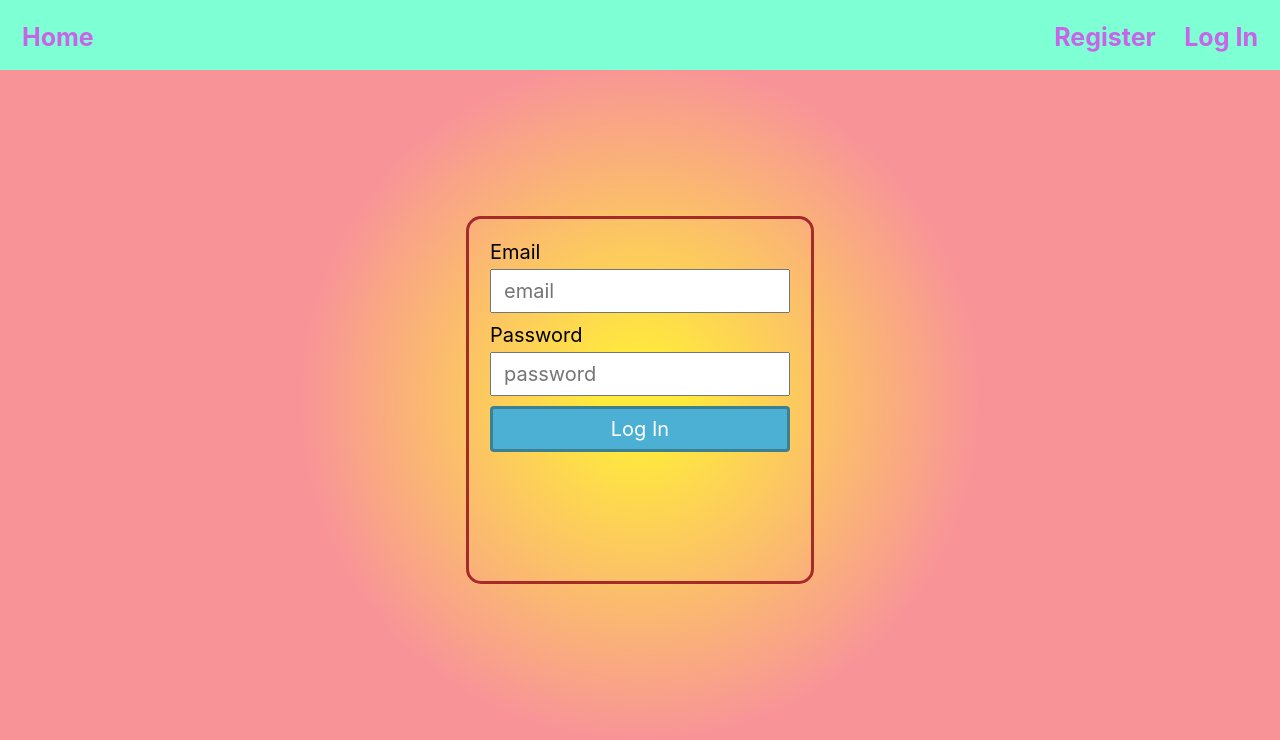
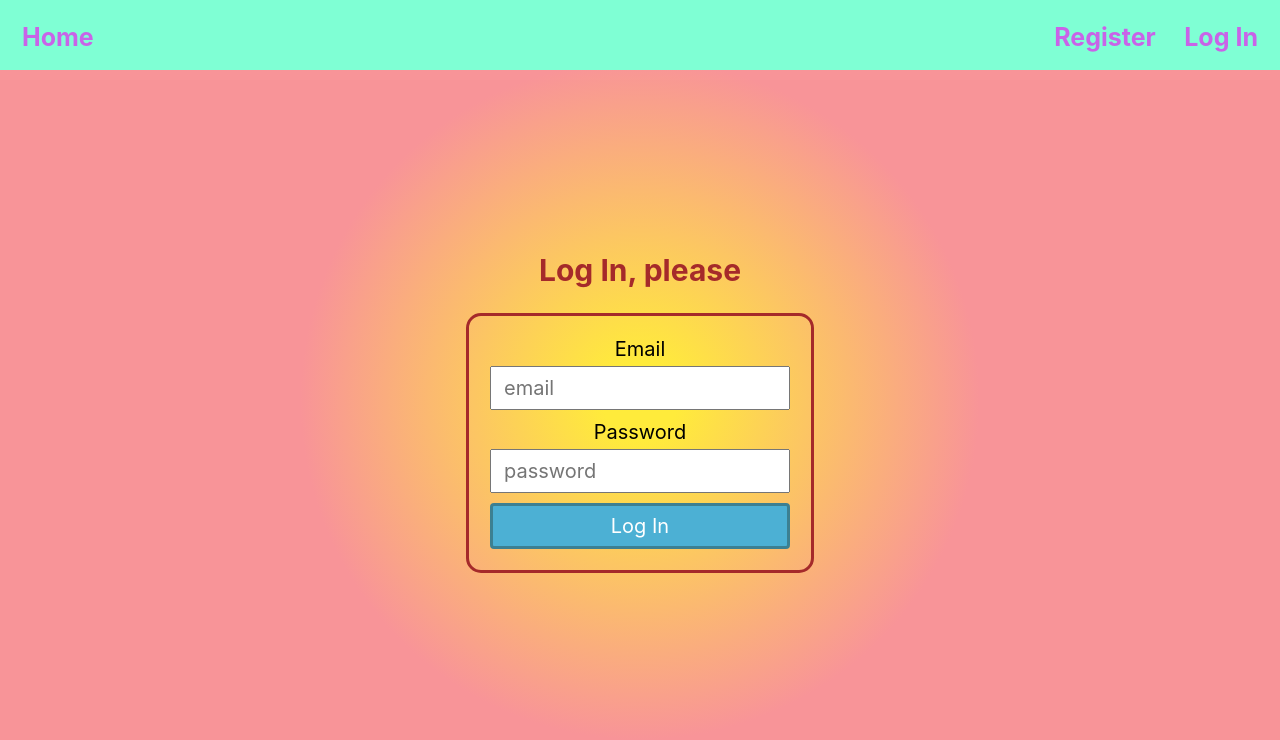
Before and after one commit to VitaTro/goit-react-hw-08-phonebook, a React (Create React App) app: page /goit-react-hw-08-phonebook/login in a window 1280 px wide. Shown: the top 740 px of the page. Built offline with nearby package versions, Linux system fonts and the light colour scheme.

Commit message:
020620245

```diff
--- a/package.json
+++ b/package.json
@@ -9,6 +9,7 @@
     "@testing-library/react": "^12.1.4",
     "@testing-library/user-event": "^13.5.0",
     "axios": "^1.7.2",
+    "modern-normalize": "^2.0.0",
     "notiflix": "^3.2.7",
     "react": "^18.1.0",
     "react-dom": "^18.1.0",
--- a/src/components/LoginForm/LoginForm.jsx
+++ b/src/components/LoginForm/LoginForm.jsx
@@ -1,6 +1,13 @@
 import { useDispatch } from 'react-redux';
 import { login } from '../../redux/auth/operations';
-import { Button, Form, Input, Label, Section } from './LoginForm.styled';
+import {
+  Button,
+  Form,
+  Input,
+  Label,
+  Section,
+  Wrapper,
+} from './LoginForm.styled';
 
 // відповідає за форму авторизації користувача
 export const LoginForm = () => {
@@ -22,6 +29,8 @@ export const LoginForm = () => {
 
   return (
     <Section>
+      <Wrapper>
+        <h2> Log In, please</h2>
         <Form onSubmit={handleSubmit}>
           <Label>
             Email
@@ -47,6 +56,7 @@ export const LoginForm = () => {
           </Label>
           <Button type="submit"> Log In</Button>
         </Form>
+      </Wrapper>
     </Section>
   );
 };
--- a/src/components/LoginForm/LoginForm.styled.jsx
+++ b/src/components/LoginForm/LoginForm.styled.jsx
@@ -11,6 +11,12 @@ export const Section = styled.section`
   justify-content: center;
   align-items: center;
   height: 100vh;
+`;
+export const Wrapper = styled.div`
+  font-size: 20px;
+  margin: 0 auto;
+  text-align: center;
+  color: brown;
 `;
 export const Form = styled.form`
   display: flex;
--- a/src/components/RegisterForm/RegisterForm.jsx
+++ b/src/components/RegisterForm/RegisterForm.jsx
@@ -1,6 +1,13 @@
 import { useDispatch } from 'react-redux';
 import { register } from '../../redux/auth/operations';
-import { Button, Form, Input, Label, Section } from './RegisterForm.styled';
+import {
+  Button,
+  Form,
+  Input,
+  Label,
+  Section,
+  Wrapper,
+} from './RegisterForm.styled';
 // відповідає за форму реєстрації нового користувача
 export const RegisterForm = () => {
   const dispatch = useDispatch();
@@ -22,6 +29,8 @@ export const RegisterForm = () => {
 
   return (
     <Section>
+      <Wrapper>
+        <h2>Register, please</h2>
         <Form onSubmit={handleSubmit} autoComplete="off">
           <Label>
             UserName
@@ -58,6 +67,7 @@ export const RegisterForm = () => {
           </Label>
           <Button type="submit"> Register</Button>
         </Form>
+      </Wrapper>
     </Section>
   );
 };
--- a/src/components/RegisterForm/RegisterForm.styled.jsx
+++ b/src/components/RegisterForm/RegisterForm.styled.jsx
@@ -11,6 +11,12 @@ export const Section = styled.section`
   justify-content: center;
   align-items: center;
   height: 100vh;
+`;
+export const Wrapper = styled.div`
+  font-size: 20px;
+  margin: 0 auto;
+  text-align: center;
+  color: brown;
 `;
 export const Form = styled.form`
   display: flex;
--- a/src/index.js
+++ b/src/index.js
@@ -1,6 +1,7 @@
 import { App } from 'components/App';
+
 import React from 'react';
-import ReactDOM from 'react-dom';
+import ReactDOM from 'react-dom/client';
 import { Provider } from 'react-redux';
 import { BrowserRouter } from 'react-router-dom';
 import { PersistGate } from 'redux-persist/integration/react';
```
Also changed, not shown: 1 other file (tests, documents, lock files or other folders). Lines whose indentation alone changed are shown as unchanged.
